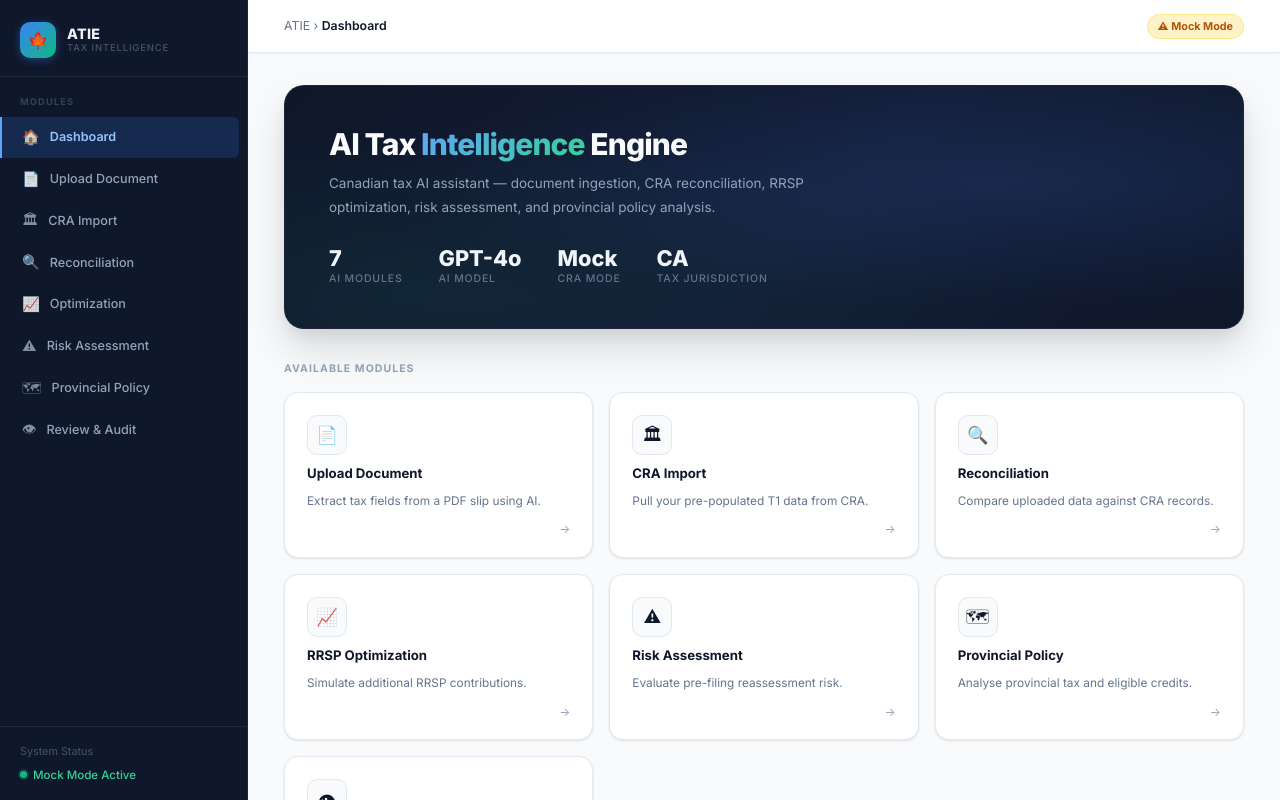
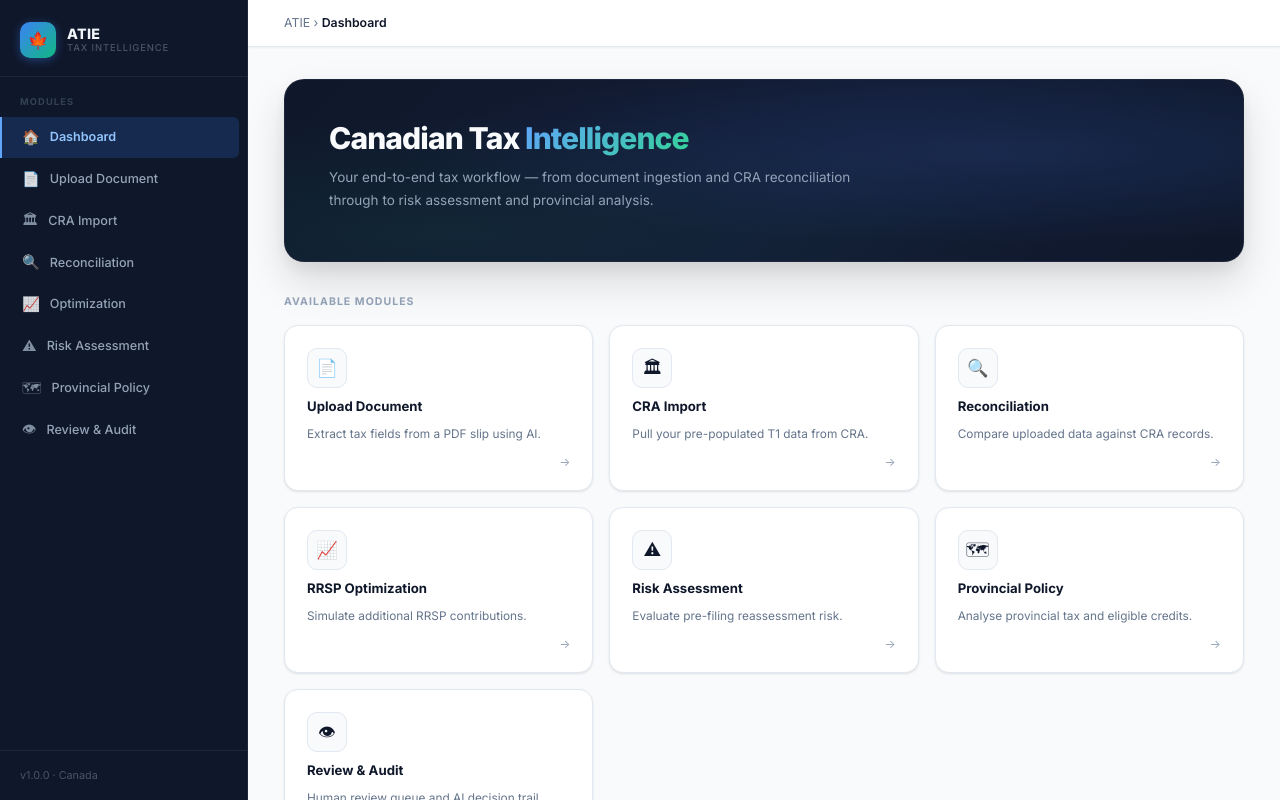
Before and after one commit to Lawaltunde/tax-intelligence-engine, a React (Vite) app in the folder ui/: page / in a window 1280 px wide. Shown: the top 800 px of the page. Built offline with nearby package versions, Linux system fonts and the light colour scheme; no server answers.

Commit message:
chore: remove implementation noise from dashboard hero, topbar and sidebar

```diff
--- a/ui/src/components/Layout.tsx
+++ b/ui/src/components/Layout.tsx
@@ -47,11 +47,7 @@ export default function Layout() {
         </nav>
 
         <div className="sidebar-footer">
-          <p className="sidebar-footer-label">System Status</p>
-          <div className="sidebar-status">
-            <span className="status-dot" />
-            Mock Mode Active
-          </div>
+          <p className="sidebar-footer-label">v1.0.0 · Canada</p>
         </div>
       </aside>
 
@@ -60,9 +56,6 @@ export default function Layout() {
           <span className="topbar-breadcrumb">
             ATIE &rsaquo; <strong>{pageTitle}</strong>
           </span>
-          <div className="topbar-right">
-            <span className="topbar-env-badge">⚠ Mock Mode</span>
-          </div>
         </header>
         <Outlet />
       </div>
--- a/ui/src/index.css
+++ b/ui/src/index.css
@@ -395,11 +395,7 @@ tbody tr:hover td { background: var(--gray-50); }
   background: linear-gradient(135deg, var(--brand-400), var(--accent-400));
   -webkit-background-clip: text; -webkit-text-fill-color: transparent; background-clip: text;
 }
-.dashboard-hero p { font-size: 0.9rem; color: #94a3b8; max-width: 540px; line-height: 1.75; margin-bottom: 28px; }
-.hero-stats { display: flex; gap: 36px; flex-wrap: wrap; }
-.hero-stat { display: flex; flex-direction: column; gap: 2px; }
-.hero-stat-value { font-size: 1.45rem; font-weight: 800; color: #f1f5f9; line-height: 1; }
-.hero-stat-label { font-size: 0.7rem; color: #64748b; font-weight: 500; text-transform: uppercase; letter-spacing: 0.08em; }
+.dashboard-hero p { font-size: 0.9rem; color: #94a3b8; max-width: 540px; line-height: 1.75; margin-bottom: 8px; }
 
 /* ── Dashboard grid ───────────────────────────────────────────────────────── */
 .dashboard-section-label {
--- a/ui/src/pages/DashboardPage.tsx
+++ b/ui/src/pages/DashboardPage.tsx
@@ -13,29 +13,11 @@ export default function DashboardPage() {
     <div className="page">
       <div className="dashboard-hero">
         <div className="dashboard-hero-content">
-          <h1>AI Tax <span>Intelligence</span> Engine</h1>
+          <h1>Canadian Tax <span>Intelligence</span></h1>
           <p>
-            Canadian tax AI assistant — document ingestion, CRA reconciliation,
-            RRSP optimization, risk assessment, and provincial policy analysis.
+            Your end-to-end tax workflow — from document ingestion and CRA
+            reconciliation through to risk assessment and provincial analysis.
           </p>
-          <div className="hero-stats">
-            <div className="hero-stat">
-              <span className="hero-stat-value">7</span>
-              <span className="hero-stat-label">AI Modules</span>
-            </div>
-            <div className="hero-stat">
-              <span className="hero-stat-value">GPT-4o</span>
-              <span className="hero-stat-label">AI Model</span>
-            </div>
-            <div className="hero-stat">
-              <span className="hero-stat-value">Mock</span>
-              <span className="hero-stat-label">CRA Mode</span>
-            </div>
-            <div className="hero-stat">
-              <span className="hero-stat-value">CA</span>
-              <span className="hero-stat-label">Tax Jurisdiction</span>
-            </div>
-          </div>
         </div>
       </div>
 
```
